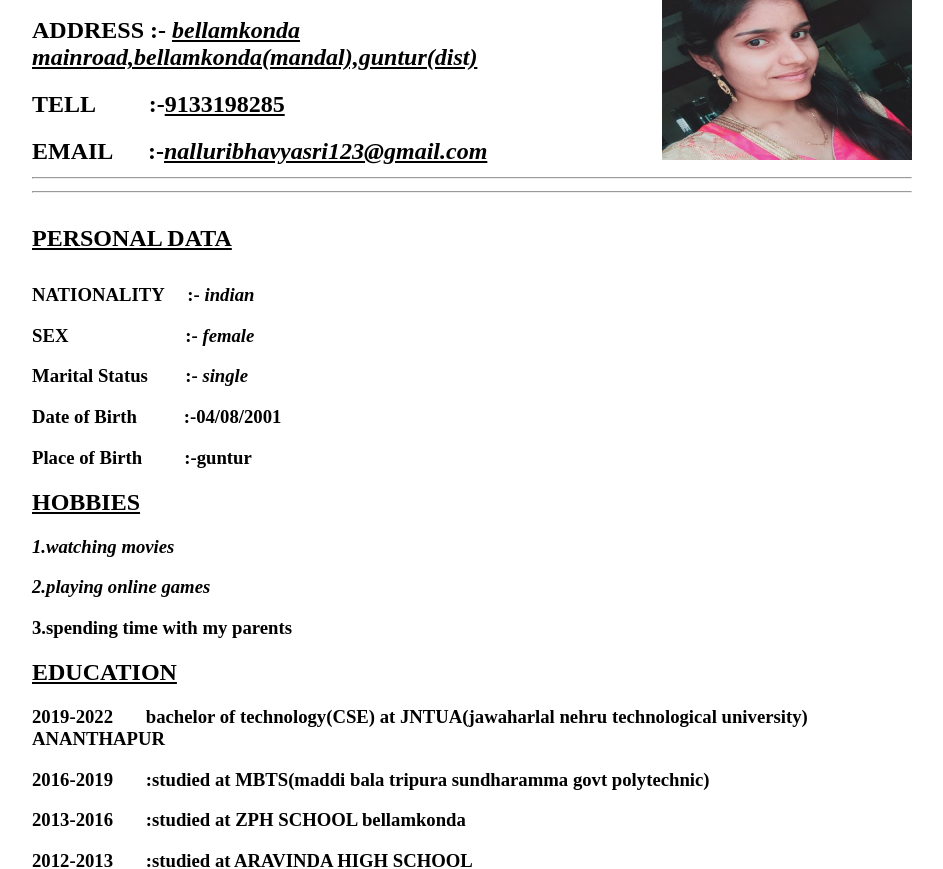
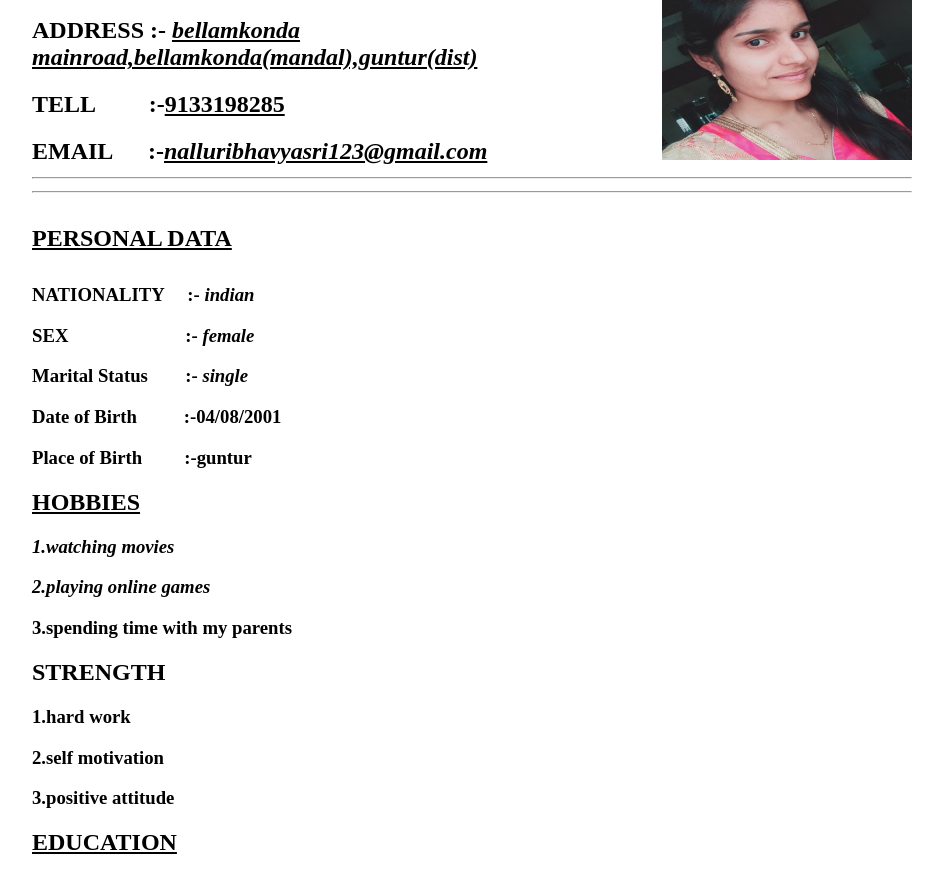
Before and after one commit to Bhavyasri21/cse, a plain HTML site: page my resume.html in a window 1280 px wide. Shown: the part 96-965 px from the top of the page, without its empty margins (168-1111 px from the left). Drawn offline with Linux system fonts and the light colour scheme.

Commit message:
Update my resume.html

```diff
--- a/my resume.html
+++ b/my resume.html
@@ -19,6 +19,10 @@
   <i><h3>1.watching movies</h3></i>
   <i><h3>2.playing online games </h2></i>
   <h3>3.spending time with my parents</h3>
+  <h2>STRENGTH</h2>
+  <h3>1.hard work</h3>
+  <h3>2.self motivation</h3>
+  <h3>3.positive attitude</h3>
 <u><h2>EDUCATION</h2></u>
 <h3>2019-2022 &nbsp; &nbsp;&nbsp;&nbsp;&nbsp;bachelor of technology(CSE) at JNTUA(jawaharlal nehru technological university) ANANTHAPUR</h3>
 <h3>2016-2019 &nbsp; &nbsp;&nbsp;&nbsp;&nbsp;:studied at MBTS(maddi bala tripura sundharamma govt polytechnic)</h3>
```
